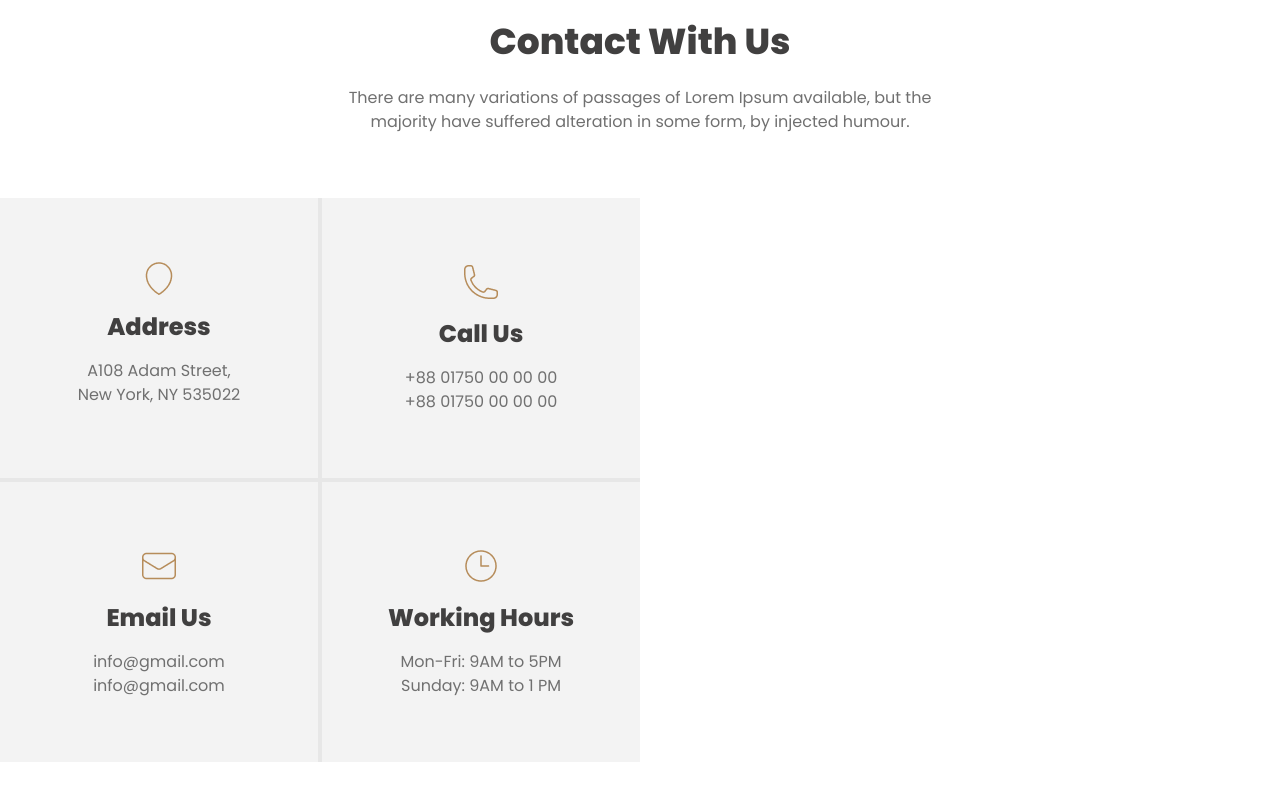
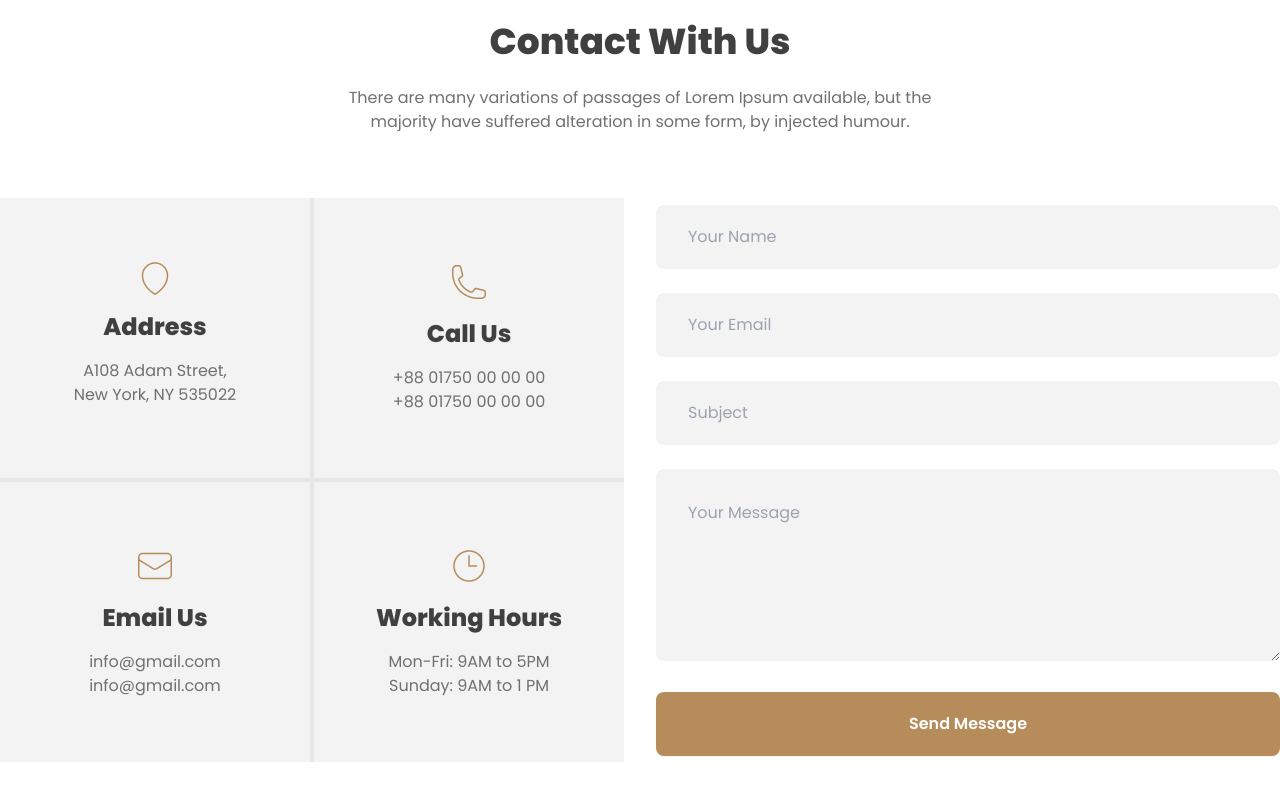
Before and after one commit to jbjoybiswasjb/legal_solution, a plain HTML site: page index.html in a window 1280 px wide. Shown: the part 4044-4844 px from the top of the page. Drawn offline with nearby package versions, Linux system fonts and the light colour scheme.

Commit message:
Contact with us section.

```diff
--- a/index.html
+++ b/index.html
@@ -431,7 +431,7 @@
                         by injected humour.</p>
                 </div>
 
-                <div class="flex flex-col lg:flex-row">
+                <div class="flex justify-between flex-col lg:flex-row items-center gap-8">
                     <div class="flex-1">
                         <div class="text-center bg-common_paragraph_two grid grid-cols-1 lg:grid-cols-2 gap-1">
 
@@ -477,7 +477,25 @@
                         </div>
                     </div>
 
-                    <div class="flex-1"></div>
+                    <div class="flex-1">
+                        <form action="">
+                            <div>
+                                <input type="text" placeholder="Your Name" class="input input-bordered input-md w-full p-8 bg-slider_paragraph_color border-none mb-6 text-base" />
+                            </div>
+                            <div>
+                                <input type="email" placeholder="Your Email" class="input input-bordered input-md w-full p-8 bg-slider_paragraph_color border-none mb-6 text-base" />
+                            </div>
+                            <div>
+                                <input type="text" placeholder="Subject" class="input input-bordered input-md w-full p-8 bg-slider_paragraph_color border-none mb-6 text-base" />
+                            </div>
+                            <div>
+                                <textarea placeholder="Your Message" class="textarea textarea-bordered textarea-md w-full p-8 bg-slider_paragraph_color border-none mb-6 text-base h-48"></textarea>
+                            </div>
+                            <div>
+                                <button class="btn w-full p-8 bg-button_color border-none flex-nowrap text-base text-white_color">Send Message</button>
+                            </div>
+                        </form>
+                    </div>
                 </div>
             </section>
 
```
